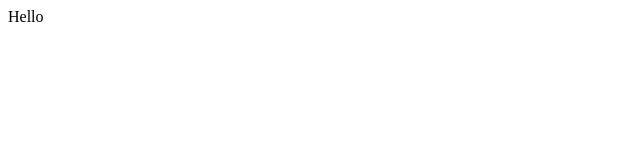
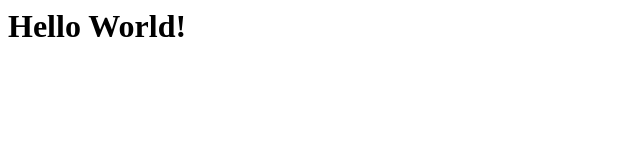
Before and after one commit to akashrventekar/AutomaticDeploy, a plain HTML site: page index.html in a window 1280 px wide. Shown: the whole page, without its empty margins (0-640 px from the left). Drawn offline with Linux system fonts and the light colour scheme.

```diff
--- a/index.html
+++ b/index.html
@@ -1 +1,8 @@
-<html><body>Hello</body></html>
+<html>
+		<head>
+				<title>Hello World</title>
+		</head>
+		<body>
+				<h1>Hello World!</h1>
+		</body>
+</html>
```
Also changed, not shown: 1 other file.
